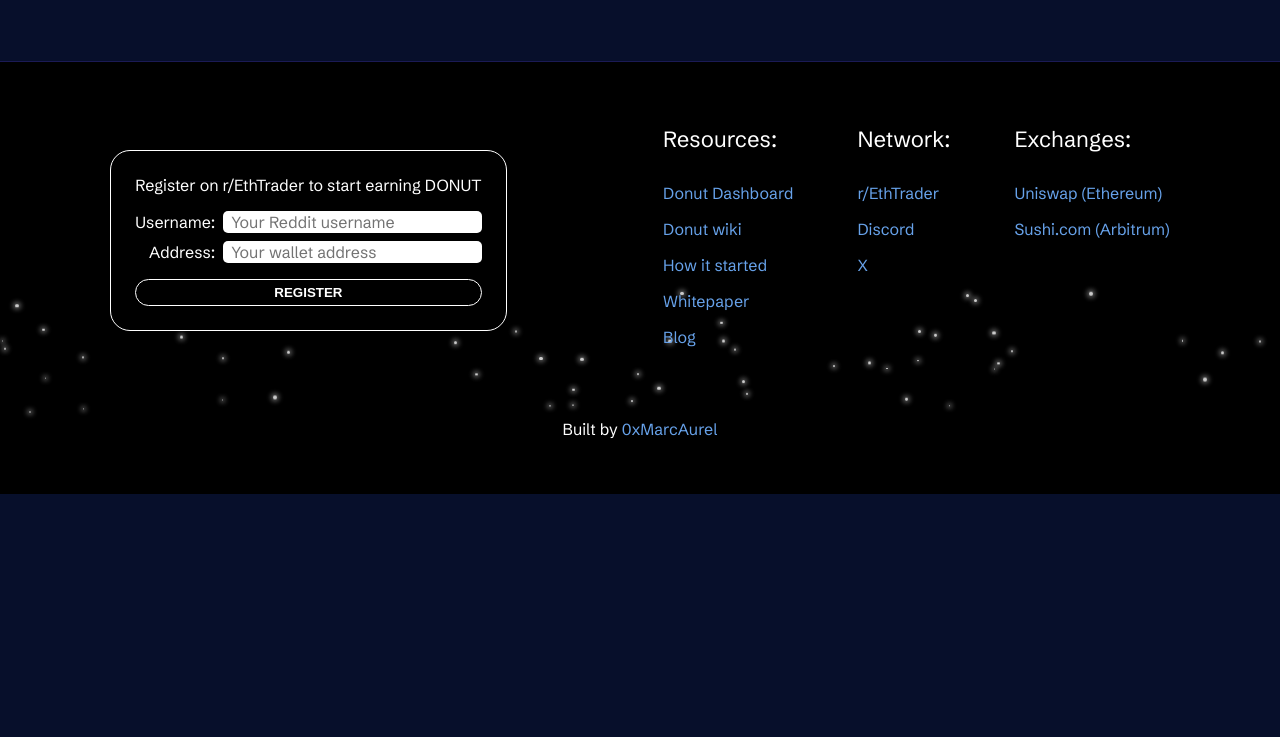
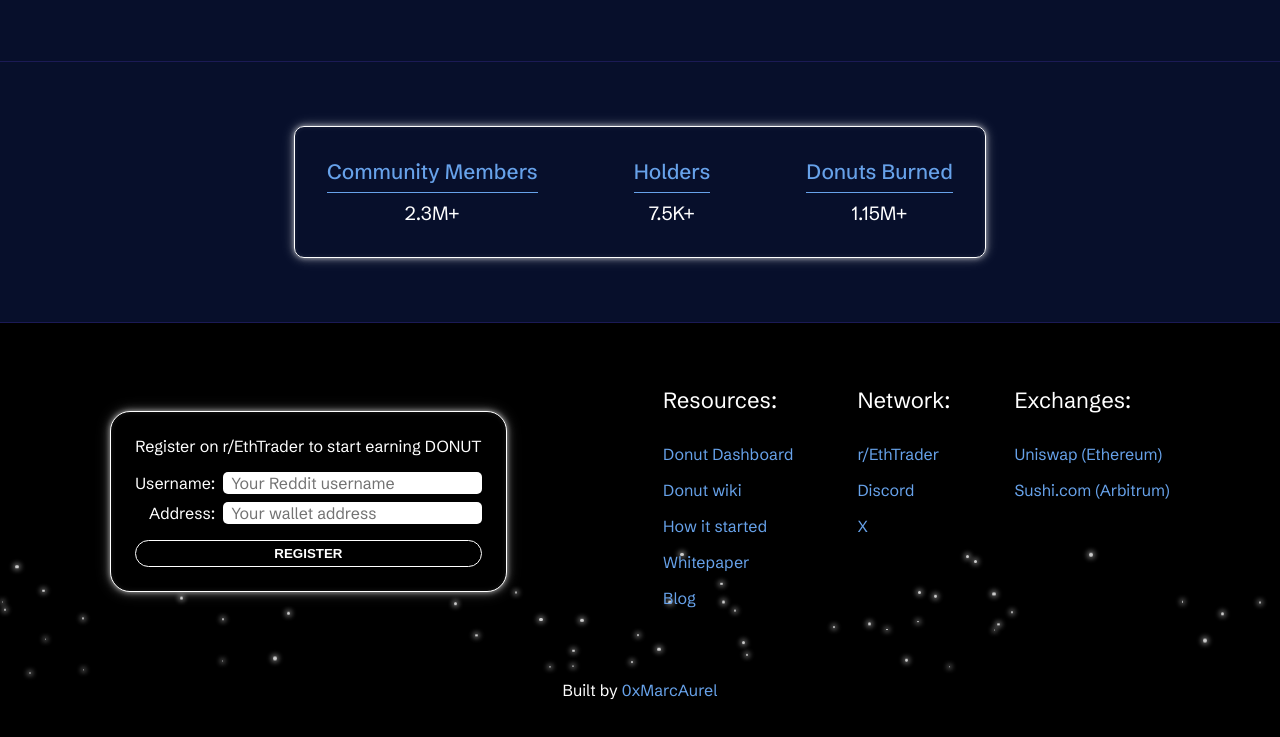
Before and after one commit to 0xMarcAurel/donut-dao, a plain HTML site: page index.html in a window 1280 px wide. Shown: the part 1283-2020 px from the top of the page. Before the commit the page ends 1777 px from the top, so only its background shows below. Drawn offline with Linux system fonts and the light colour scheme; no server answers.

Commit message:
Added new code

```diff
--- a/assets/css/style.css
+++ b/assets/css/style.css
@@ -292,11 +292,54 @@
   height: 90px;
 }
 
+.sec-8 {
+  display: flex;
+  flex-direction: column;
+  align-items: center;
+  padding: 4rem;
+  border-bottom: 1px solid #1b1a55;
+}
+
+.stats-container {
+  user-select: none;
+  text-align: center;
+  display: flex;
+  flex-direction: row;
+  gap: 6rem;
+  justify-content: center;
+  align-items: center;
+  flex-wrap: nowrap;
+  border: 1px solid rgb(255, 255, 255);
+  border-radius: 10px;
+  padding: 2rem;
+  box-shadow: 0 0 5px rgba(255, 255, 255, 0.5),
+    0 0 10px rgba(255, 255, 255, 0.3), 0 0 15px rgba(255, 255, 255, 0.2),
+    inset 0 0 5px rgba(255, 255, 255, 0.1);
+}
+
+.stat-item h3 {
+  font-weight: 500;
+  font-size: clamp(1rem, 10vw, 1.3rem);
+  border-bottom: 1px solid #67a2ea;
+  padding-bottom: 0.5rem;
+  margin: 0 0 0.5rem 0;
+  color: #67a2ea;
+}
+
+.stat-item p {
+  font-size: clamp(1rem, 10vw, 1.2rem);
+  font-weight: 400;
+  margin: 0;
+}
+
 /* register UI */
 .register-container {
   background-color: black;
   color: white;
   border: 1px solid white;
+  box-shadow: 0 0 5px rgba(255, 255, 255, 0.5),
+    0 0 10px rgba(255, 255, 255, 0.3), 0 0 15px rgba(255, 255, 255, 0.2),
+    inset 0 0 5px rgba(255, 255, 255, 0.1);
   border-radius: 20px;
   height: max-content;
   max-width: max-content;
@@ -724,6 +767,7 @@
   white-space: normal;
   display: -webkit-box;
   -webkit-line-clamp: 2;
+  line-clamp: 2;
   -webkit-box-orient: vertical;
   overflow: hidden;
   text-overflow: ellipsis;
@@ -1017,7 +1061,8 @@
   .sec-4,
   .sec-5,
   .sec-6,
-  .sec-7 {
+  .sec-7,
+  .sec-8 {
     padding-bottom: 4rem;
   }
 
--- a/index.html
+++ b/index.html
@@ -186,6 +186,23 @@
         </div>
       </section>
 
+      <section class="sec-8">
+        <div class="stats-container txt fade-in">
+          <div class="stat-item">
+            <h3>Community Members</h3>
+            <p>2.3M+</p>
+          </div>
+          <div class="stat-item">
+            <h3>Holders</h3>
+            <p>7.5K+</p>
+          </div>
+          <div class="stat-item">
+            <h3>Donuts Burned</h3>
+            <p>1.15M+</p>
+          </div>
+        </div>
+      </section>
+
       <section class="section-three">
         <footer>
           <div class="star-container"></div>
```
